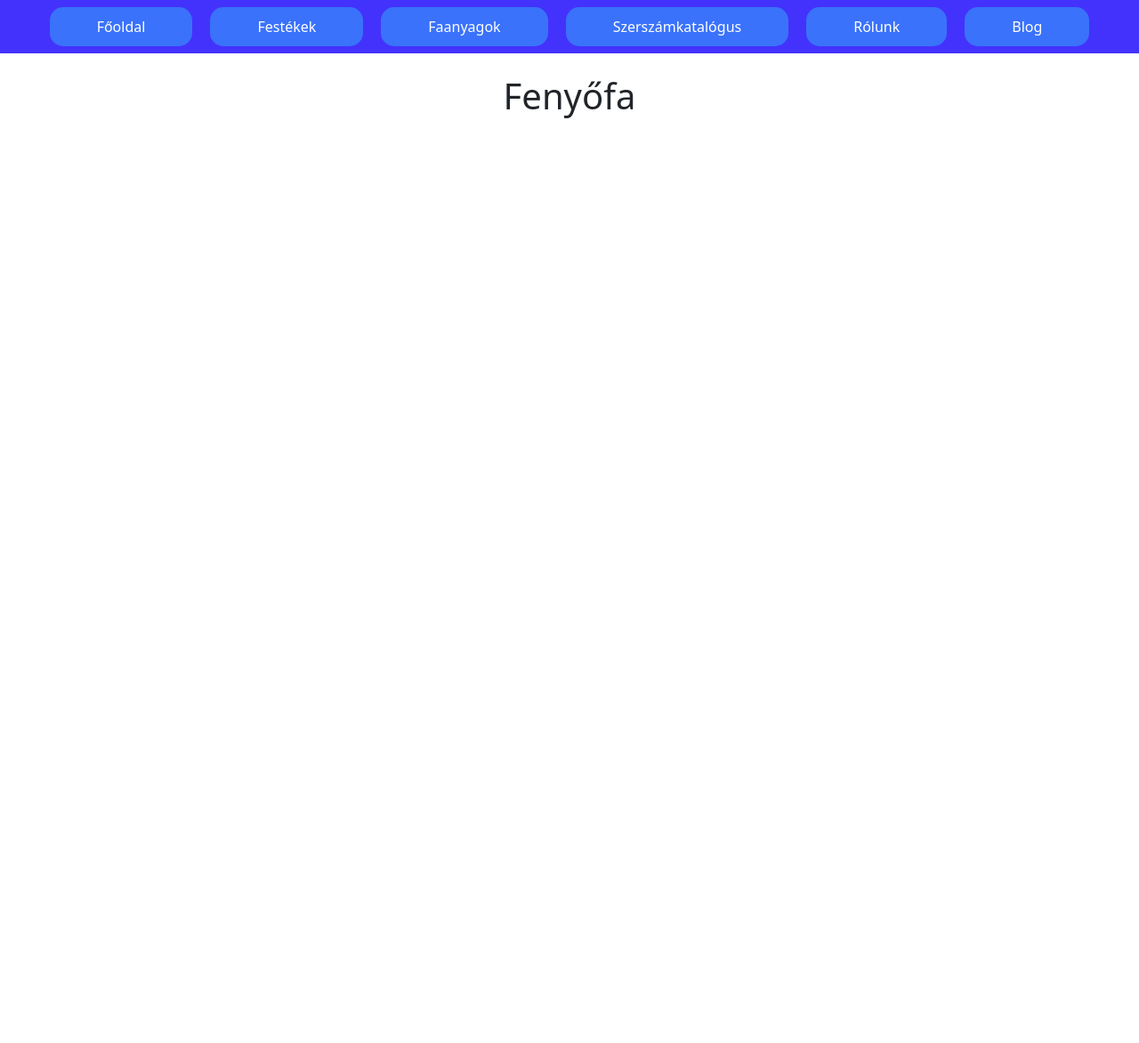
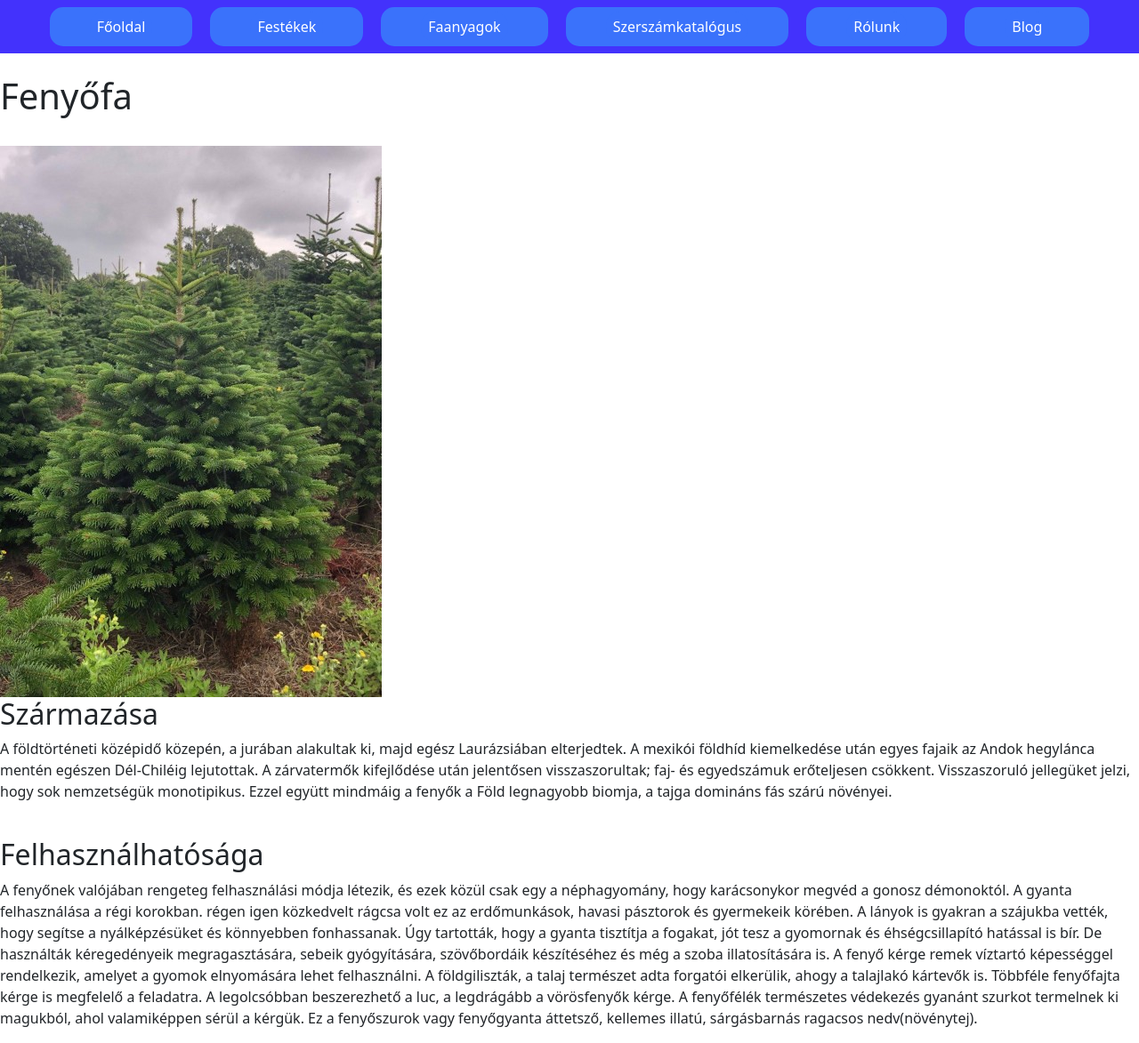
Before and after one commit to KrizsakKornelKaroly/webes-projekt, a plain HTML site: page Weboldal/index.html in a window 1280 px wide. Shown: the whole page at 89% size. Before the commit the page ends 800 px from the top, so only its background shows below. Drawn offline with Linux system fonts and the light colour scheme.

```diff
--- a/Weboldal/index.html
+++ b/Weboldal/index.html
@@ -41,8 +41,18 @@
       </nav>
 <!--Oldal-->
 <br>
-<p class="h1 row justify-content-md-center">Fenyőfa</p>
+<p class="h1">Fenyőfa</p>
 <br>
+<img src="./bucket/fenyőfa dawg.jpg" alt="fenyőfa" class="fenyokep">
+<br>
+<p class="h2">Származása</p>
+<p class="text">A földtörténeti középidő közepén, a jurában alakultak ki, majd egész Laurázsiában elterjedtek. A mexikói földhíd kiemelkedése után egyes fajaik az Andok hegylánca mentén egészen Dél-Chiléig lejutottak. A zárvatermők kifejlődése után jelentősen visszaszorultak; faj- és egyedszámuk erőteljesen csökkent. Visszaszoruló jellegüket jelzi, hogy sok nemzetségük monotipikus. Ezzel együtt mindmáig a fenyők a Föld legnagyobb biomja, a tajga domináns fás szárú növényei.</p>
+<br>
+<p class="h2">Felhasználhatósága</p>
+<p class="text">A fenyőnek valójában rengeteg felhasználási módja létezik, és ezek közül csak egy a néphagyomány, hogy karácsonykor megvéd a gonosz démonoktól.
+  A gyanta felhasználása a régi korokban. régen igen közkedvelt rágcsa volt ez az erdőmunkások, havasi pásztorok és gyermekeik körében. A lányok is gyakran a szájukba vették, hogy segítse a nyálképzésüket és könnyebben fonhassanak. Úgy tartották, hogy a gyanta tisztítja a fogakat, jót tesz a gyomornak és éhségcsillapító hatással is bír. De használták kéregedényeik megragasztására, sebeik gyógyítására, szövőbordáik készítéséhez és még a szoba illatosítására is.
+  A fenyő kérge remek víztartó képességgel rendelkezik, amelyet a gyomok elnyomására lehet felhasználni. A földgiliszták, a talaj természet adta forgatói elkerülik, ahogy a talajlakó  kártevők is. Többféle fenyőfajta kérge is megfelelő a feladatra. A legolcsóbban beszerezhető a luc, a legdrágább a vörösfenyők kérge. A fenyőfélék természetes védekezés gyanánt szurkot termelnek ki magukból, ahol valamiképpen sérül a kérgük. Ez a fenyőszurok vagy fenyőgyanta áttetsző, kellemes illatú, sárgásbarnás ragacsos nedv(növénytej).
+  </p>
     <script src="./Bootstrap/js/bootstrap.js"></script>
 </body>
 </html>
```
